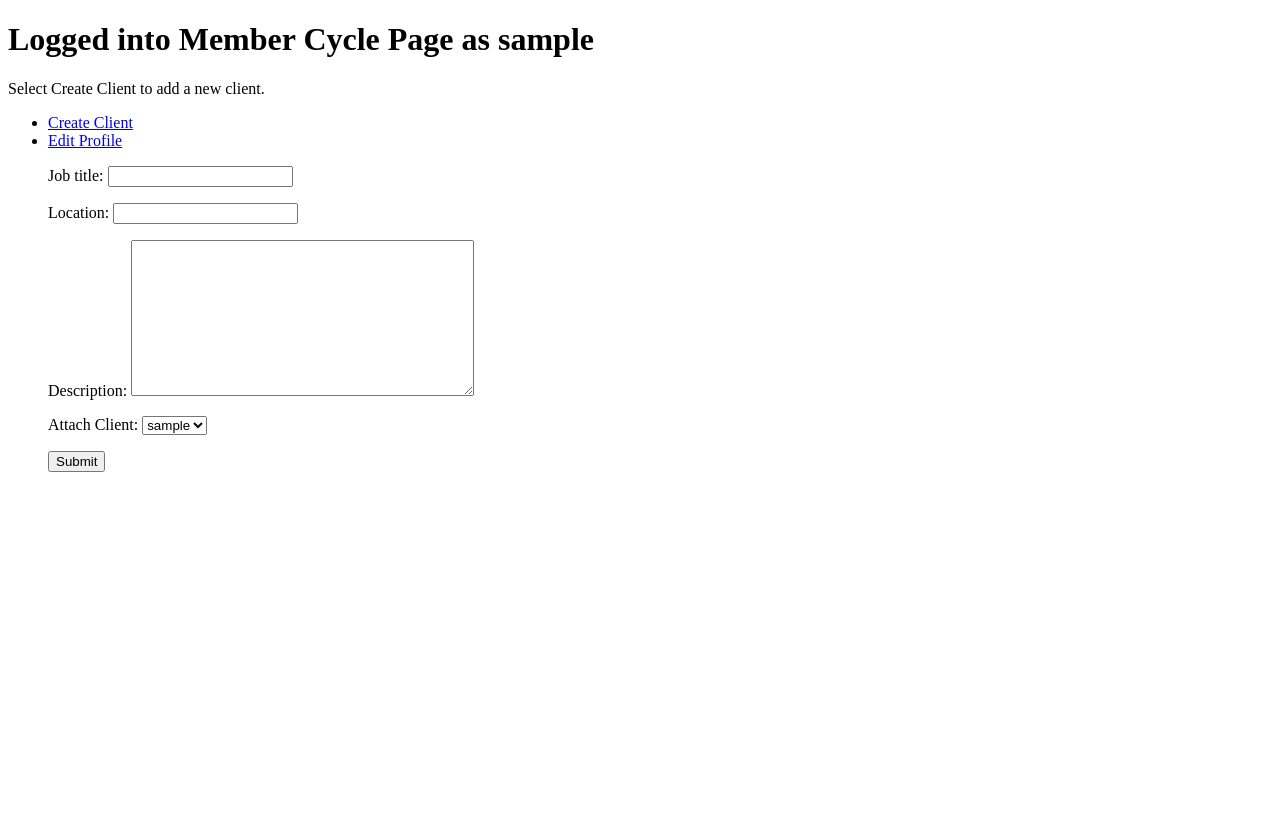
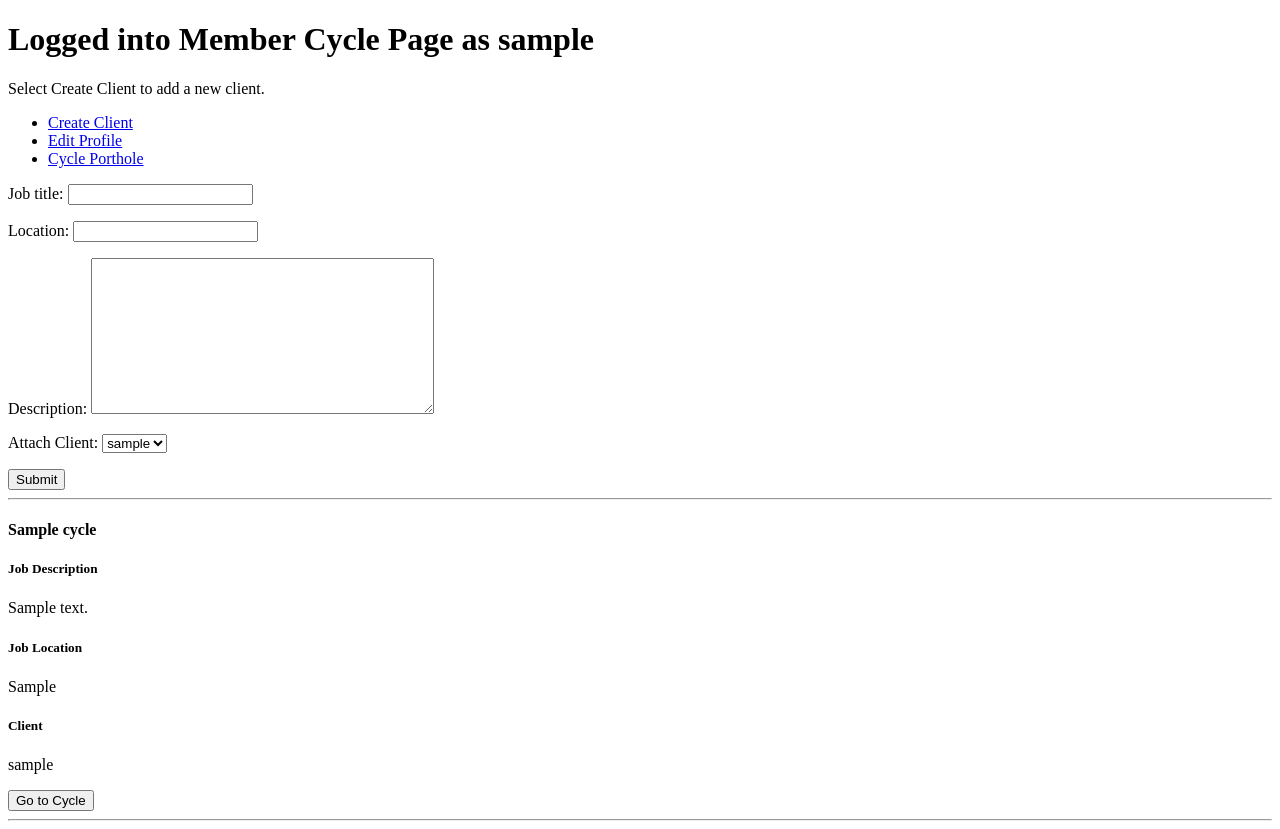
Before and after one commit to Code-Institute-Submissions/stream-three-fullstack-final-project, a Django app: a page that uses cycles/templates/member_cycles.html in a window 1280 px wide. Shown: the part 34-863 px from the top of the page. Before the commit the page ends 506 px from the top, so only its background shows below. Run offline with Django 3.2, Linux system fonts and the light colour scheme; tables that the repository leaves empty hold one stand-in row (values such as "Sample post").

Commit message:
pulling in cycle data to cycles view

```diff
--- a/accounts/views.py
+++ b/accounts/views.py
@@ -67,6 +67,7 @@ def register(request):
                                 register.cleaned_data['username'],
                                 )
             new_email.member_created()
+            return redirect(reverse('register'))
     else:
         register = UserRegisterForm()
     return render(request, 'register.html', {'register': register})
--- /dev/null
+++ b/cycleporthole/templates/porthole.html
@@ -0,0 +1,4 @@
+{% extends 'base.html' %}
+{% block content %}
+<h1>Cycle Porthole</h1>
+{% endblock %}
--- /dev/null
+++ b/cycleporthole/urls.py
@@ -0,0 +1,12 @@
+from django.conf.urls import url, include
+from .views import cycle_porthole
+
+urlpatterns = [
+
+    url(r'^$',
+        cycle_porthole, name='porthole')
+
+
+]
+#url(r'^cyle-porthole/(?P<username>[\w.@+-]+)/(?P<id>\d+)/$',
+   # cycle_porthole, name='cycle_porthole')
--- a/cycleporthole/views.py
+++ b/cycleporthole/views.py
@@ -1,3 +1,6 @@
 from django.shortcuts import render
 
 # Create your views here.
+
+def cycle_porthole(request):
+    return render(request, 'porthole.html')
--- a/cycles/templates/member_cycles.html
+++ b/cycles/templates/member_cycles.html
@@ -12,10 +12,31 @@
     <li>
         <a href="{% url 'member_profile' username=username %}">Edit Profile</a>
     </li>
-    <form method="POST">
-        {% csrf_token %}
-        {{ cycle_form.as_p }}
-        <button type="submit">Submit</button>
-    </form>
+    <li>
+        <a href="{% url 'porthole' %}">Cycle Porthole</a>
+    </li>
 </ul>
+<form method="POST">
+    {% csrf_token %}
+    {{ cycle_form.as_p }}
+    <button type="submit">Submit</button>
+</form>
+<div>
+    {% if cycles %}
+        <hr>
+        {% for cycle in cycles %}
+        <div>
+            <h4>{{ cycle.job_title }}</h4>
+            <h5>Job Description</h5>
+            <p>{{ cycle.description }}</p>
+            <h5>Job Location</h5>
+            <p>{{ cycle.location }}</p>
+            <h5>Client</h5>
+            <p>{{ cycle.client }}</p>
+            <button>Go to Cycle</button>
+        </div>
+        <hr>
+        {% endfor %}
+    {% endif %}
+</div>
 {% endblock %}
--- a/cycles/view_func.py
+++ b/cycles/view_func.py
@@ -6,7 +6,6 @@ from accounts.models import AllUser
 ##  Creates New Cycle, Called By Member Cycle View ##
 def create_cycle(user_id, request, user):
     new_form = CycleForm(user_id, request)
-    print(new_form)
     if new_form.is_valid():
         client_user = new_form.cleaned_data.get('clients')
         client_object = AllUser.objects.get(username=client_user)
--- a/cycles/views.py
+++ b/cycles/views.py
@@ -1,4 +1,4 @@
-from django.shortcuts import render, get_object_or_404
+from django.shortcuts import render, get_object_or_404, redirect, reverse
 from django.contrib import messages
 from .forms import CycleForm
 from .models import Cycles
@@ -6,20 +6,41 @@ from .view_func import create_cycle
 from accounts.models import AllUser
 from manageclient.models import MemberClient
 
-## Returns Member Cycles Template ##
+
 def member_cycles(request, username):
+    """ Returns Member Cycles Template Plus all User Cycles """
     user = get_object_or_404(AllUser, username=username)
     user_id = user.pk
     cycle_form = CycleForm(user_id)
+
+    ## Get all cycle info for member, link to porthole passing cycle id and username ##
+    try:
+        users_cycles = Cycles.objects.filter(member=user)
+    except Cycles.DoesNotExist:
+        users_cycles = None
+    #users_clients
+    if users_cycles:
+        print(users_cycles[0].job_title)
+        print(users_cycles[0].location)
+        print(users_cycles[0].description)
+        print(users_cycles[0].client)
+
+
+
     """ If post Create New Cycle """
     if request.method == 'POST':
         create_cycle(user_id, request.POST, user)
-
         if create_cycle:
             messages.success(request, "A new cycle has been created")
+            return redirect(reverse('member_cycles', kwargs={'username':user.username}))
     return render(request, 'member_cycles.html',
                             {'username':username,
-                            'cycle_form':cycle_form})
+                            'cycle_form':cycle_form,
+                            'cycles': users_cycles})
+
+
+
+
 
 def client_cycles(request, username):
 
--- a/fileo/urls.py
+++ b/fileo/urls.py
@@ -20,6 +20,7 @@ from accounts import urls as urls_accounts
 from cycles import urls as urls_cycles
 from manageclient import urls as urls_manage_client
 from profiles import urls as urls_profiles
+from cycleporthole import urls as urls_porthole
 
 
 urlpatterns = [
@@ -28,6 +29,7 @@ urlpatterns = [
     url(r'^accounts/', include(urls_accounts)),
     url(r'^cycles/', include(urls_cycles)),
     url(r'^profile/', include(urls_manage_client)),
-    url(r'^profile/', include(urls_profiles))
+    url(r'^profile/', include(urls_profiles)),
+    url(r'^porthole/', include(urls_porthole))
 
 ]
--- a/profiles/forms.py
+++ b/profiles/forms.py
@@ -5,9 +5,8 @@ from .models import Profile
 class ProfileForm(forms.Form):
     company = forms.CharField(max_length=50)
     phone = PhoneNumberField(widget=forms.TextInput(),
-                            label='Phone Number',
-                            required=False)
-    position = forms.CharField(max_length=50, required=False)
+                            label='Phone Number')
+    position = forms.CharField(max_length=50)
 
     class Meta:
         model = Profile
--- a/profiles/views.py
+++ b/profiles/views.py
@@ -1,4 +1,4 @@
-from django.shortcuts import render
+from django.shortcuts import render, redirect, reverse
 from django.contrib import messages
 from .models import Profile
 from .forms import ProfileForm
@@ -22,9 +22,11 @@ def member_profile(request, username):
             if is_existing:
                 edit_profile(profile, is_existing)
                 messages.success(request,'You have edited your profile.')
+                return redirect(reverse('member_profile', kwargs={'username':username}))
             else:
                 new_profile(profile, user)
                 messages.success(request,'You have created your profile.')
+                return redirect(reverse('member_profile', kwargs={'username':username}))
 
     return render(request, 'member_profile.html', {'username':username,
                                                     'profile_form':profile})
--- a/requirements.txt
+++ b/requirements.txt
@@ -1,5 +1,6 @@
 appnope==0.1.0
 astroid==1.6.2
+Babel==2.6.0
 backcall==0.1.0
 bleach==2.1.3
 boto3==1.7.46
@@ -13,6 +14,8 @@ decorator==4.3.0
 dj-database-url==0.5.0
 Django==1.11
 django-forms-bootstrap==3.1.0
+django-localflavor==2.0
+django-phonenumber-field==2.0.0
 django-storages==1.6.6
 docutils==0.14
 entrypoints==0.2.3
@@ -53,6 +56,7 @@ pandocfilters==1.4.2
 parso==0.2.0
 pbr==4.0.4
 pexpect==4.5.0
+phonenumberslite==8.9.9
 pickleshare==0.7.4
 Pillow==5.1.0
 prettytable==0.7.2
@@ -63,9 +67,11 @@ pycodestyle==2.3.1
 pyflakes==1.6.0
 Pygments==2.2.0
 pylint==1.8.3
+pylint-plugin-utils==0.3
 pymongo==3.6.1
 PyMySQL==0.8.0
 pyparsing==2.2.0
+pyPdf==1.13
 PySocks==1.6.8
 python-dateutil==2.7.2
 pytz==2018.4
```
Also changed, not shown: cycleporthole/models.py (+4 -3 lines), cycleporthole/migrations/0002_auto_20180714_1520.py (added).
